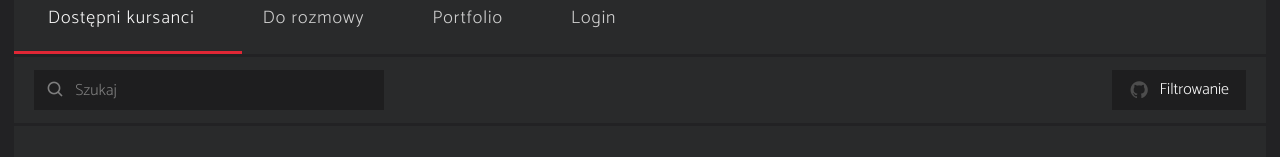
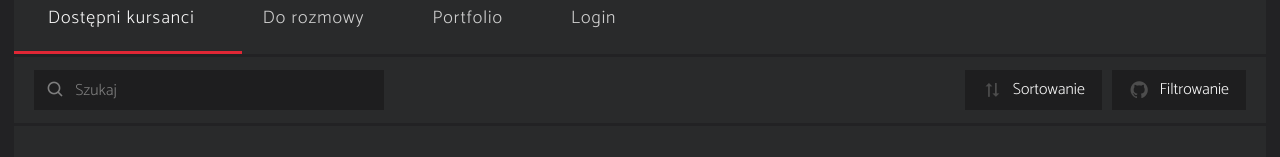
Before and after one commit to airfortech/Head-Hunter-Frontend, a React (Create React App) app: page /students in a window 1280 px wide. Shown: the part 124-281 px from the top of the page. Built offline with nearby package versions, Linux system fonts and the light colour scheme.

Commit message:
added sort icon to PrimaryButton

```diff
--- a/src/components/SearchPanel/SearchPanel.module.css
+++ b/src/components/SearchPanel/SearchPanel.module.css
@@ -7,3 +7,8 @@
   border-top: 3px solid var(--color-4);
   border-bottom: 3px solid var(--color-4);
 }
+
+.actions {
+  display: flex;
+  gap: 10px;
+}
--- a/src/components/SearchPanel/SearchPanel.tsx
+++ b/src/components/SearchPanel/SearchPanel.tsx
@@ -13,9 +13,14 @@ export const SearchPanel = () => {
         icon="search"
         placeholder="Szukaj"
       />
-      <PrimaryButton size="large" color="tertiary" icon="filter">
-        Filtrowanie
-      </PrimaryButton>
+      <div className={classes.actions}>
+        <PrimaryButton size="large" color="tertiary" icon="sort">
+          Sortowanie
+        </PrimaryButton>
+        <PrimaryButton size="large" color="tertiary" icon="filter">
+          Filtrowanie
+        </PrimaryButton>
+      </div>
     </div>
   );
 };
--- a/src/components/buttons/PrimaryButton/PrimaryButton.tsx
+++ b/src/components/buttons/PrimaryButton/PrimaryButton.tsx
@@ -7,11 +7,12 @@ interface Props {
   size?: "small" | "normal" | "large";
   fullWidth?: boolean;
   color?: "primary" | "secondary" | "tertiary" | "quaternary";
-  icon?: "filter";
+  icon?: "filter" | "sort";
 }
 
 enum Icons {
   filter = "bx bxl-github",
+  sort = "bx bx-sort-alt-2",
 }
 
 export const PrimaryButton = ({
```
